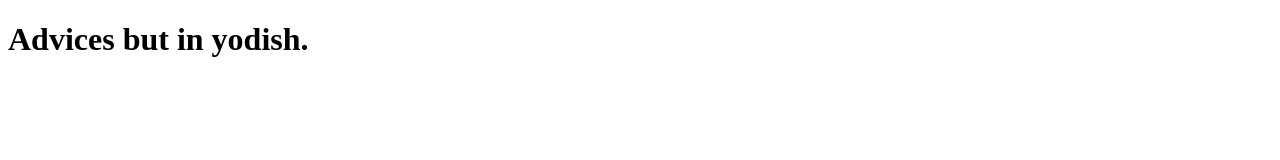
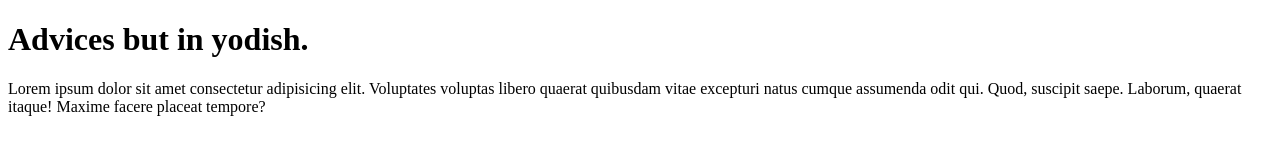
Before and after one commit to tsfoverlord/yoda-advices, a plain HTML site: page index.html in a window 1280 px wide. Drawn offline with Linux system fonts and the light colour scheme.

Commit message:
Create initial structure

```diff
--- a/index.html
+++ b/index.html
@@ -9,5 +9,12 @@
 </head>
 <body>
     <h1>Advices but in yodish.</h1>
+    <div class="container">
+        <div class="card">
+            <p class="advice">
+                Lorem ipsum dolor sit amet consectetur adipisicing elit. Voluptates voluptas libero quaerat quibusdam vitae excepturi natus cumque assumenda odit qui. Quod, suscipit saepe. Laborum, quaerat itaque! Maxime facere placeat tempore?
+            </p>
+        </div>
+    </div>
 </body>
 </html>
```
